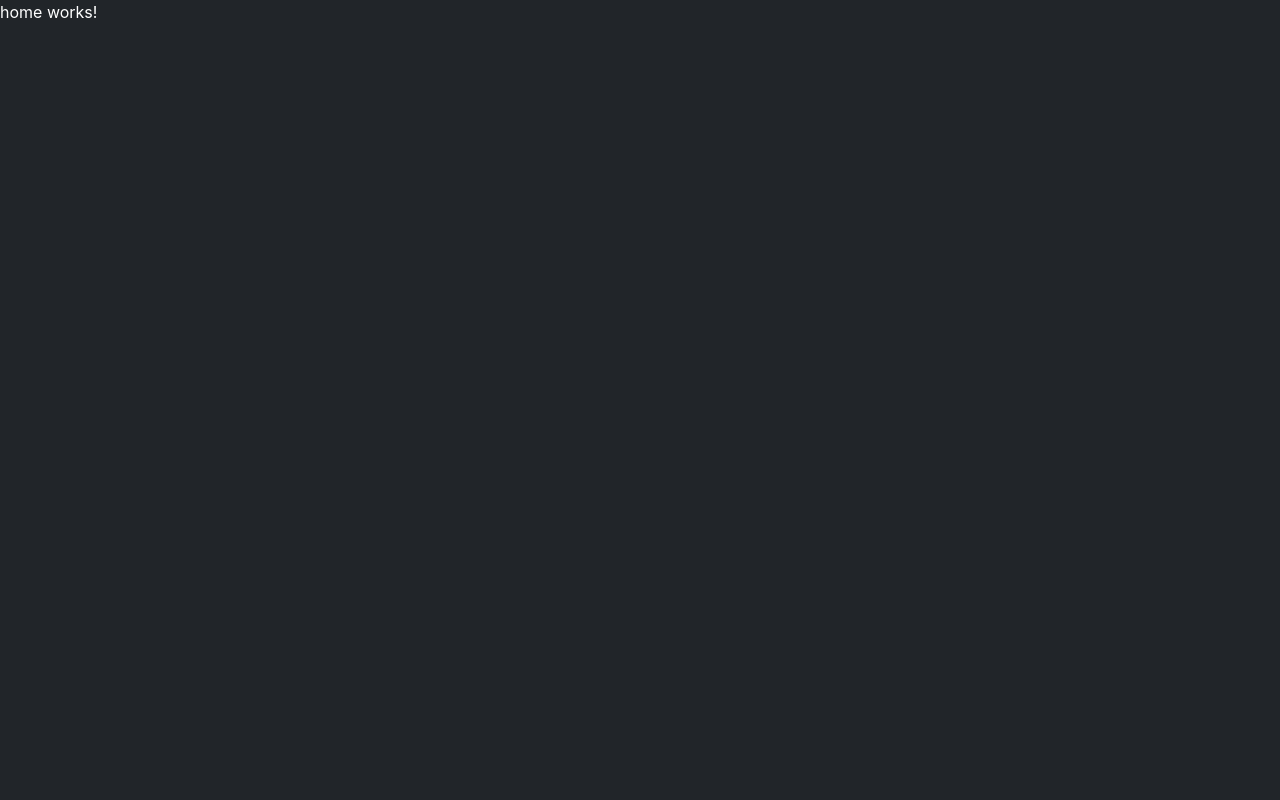
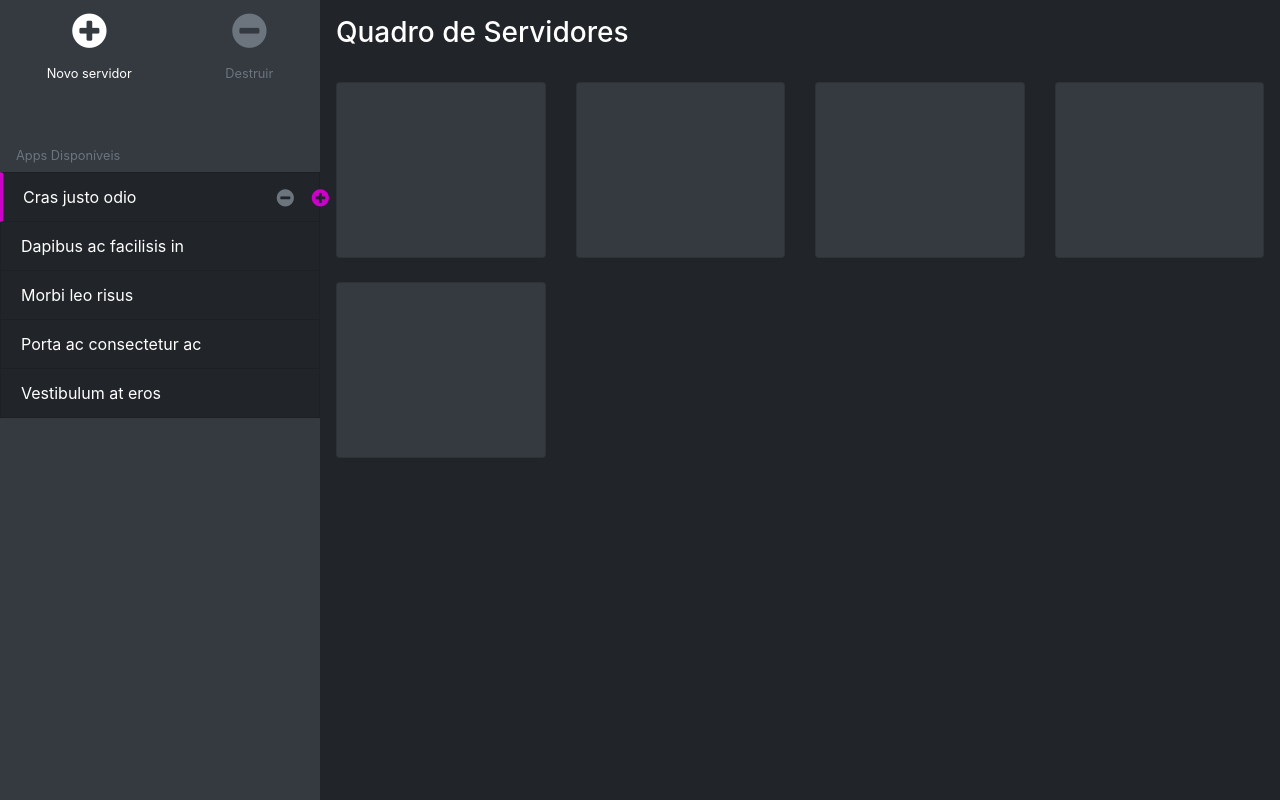
Before and after one commit to guivezula/server-clusters, an Angular app: page /home in a window 1280 px wide. Built offline with nearby package versions, Linux system fonts and the light colour scheme.

Commit message:
add homepage design

```diff
--- a/src/app/component/home.component.html
+++ b/src/app/component/home.component.html
@@ -1,3 +1,54 @@
-<p>
-  home works!
-</p>
+<div class="row server-container no-gutters">
+  <div class="col col-12 col-sm-12 col-md-3 bg-empty">
+    <div class="d-flex justify-content-around align-items-center mb-5">
+      <button class="btn btn-link">
+        <i class="fa fa-plus-circle h1 text-white"></i>
+        <p class="h6 text-white"><small>Novo servidor</small></p>
+      </button>
+      <button class="btn btn-link">
+        <i class="fa fa-minus-circle h1 text-secondary"></i>
+        <p class="h6 text-secondary"><small>Destruir</small></p>
+      </button>
+    </div>
+    <div class="pl-3">
+      <h6 class="text-secondary"><small>Apps Disponíveis</small></h6>
+    </div>
+    <ul class="list-group rounded-0 bg-primary">
+      <li class="list-group-item bg-primary menu-item-hadoop bold">
+        Cras justo odio
+        <div class="d-flex justify-content-around align-items-center position-absolute">
+          <button class="btn btn-link btn-sm">
+            <i class="fa fa-minus-circle h5 mb-0 text-secondary"></i>
+          </button>
+          <button class="btn btn-link btn-sm">
+            <i class="fa fa-plus-circle h5 mb-0 text-hadoop"></i>
+          </button>
+        </div>
+      </li>
+      <li class="list-group-item bg-primary">Dapibus ac facilisis in</li>
+      <li class="list-group-item bg-primary">Morbi leo risus</li>
+      <li class="list-group-item bg-primary">Porta ac consectetur ac</li>
+      <li class="list-group-item bg-primary">Vestibulum at eros</li>
+    </ul>
+  </div>
+  <div class="col col-12 col-sm-12 col-md-9 p-3">
+    <h3>Quadro de Servidores</h3>
+    <div class="row justify-content-start justify-content-center align-items-center flex-wrap flex-row">
+      <div class="col col-10 col-sm-6 col-md-3 mt-4">
+        <div class="card bg-empty"></div>
+      </div>
+      <div class="col col-10 col-sm-6 col-md-3 mt-4">
+        <div class="card bg-empty"></div>
+      </div>
+      <div class="col col-10 col-sm-6 col-md-3 mt-4">
+        <div class="card bg-empty"></div>
+      </div>
+      <div class="col col-10 col-sm-6 col-md-3 mt-4">
+        <div class="card bg-empty"></div>
+      </div>
+      <div class="col col-10 col-sm-6 col-md-3 mt-4">
+        <div class="card bg-empty"></div>
+      </div>
+    </div>
+  </div>
+</div>
--- a/src/app/component/home.component.scss
+++ b/src/app/component/home.component.scss
@@ -0,0 +1,52 @@
+@import '../../themes/variables';
+@import '../../themes/_variables';
+
+.server-container {
+    height: 100vh;
+}
+
+@each $theme, $color in $theme-colors {
+   .menu-item-#{$theme} {
+       border-left: 3px solid $color !important;
+   }
+}
+
+button:focus {
+    outline: transparent !important;
+    outline: 0 !important;
+    -webkit-appearance: none !important;
+}
+
+.position-absolute {
+    right: -19px;
+    top: 15%;
+}
+
+@media (max-width: 767px) {
+    .position-absolute {
+        right: 0 !important;
+    }
+}
+
+
+.justify-content-center {
+    justify-content: unset !important;
+}
+
+.justify-content-start {
+    justify-content: flex-start !important;
+}
+
+@media (max-width: 479px) {
+    .justify-content-start {
+        justify-content: unset !important;
+    }
+
+    .justify-content-center {
+        justify-content: center !important;
+    }
+}
+
+.card {
+    min-height: 22vh;
+}
```
